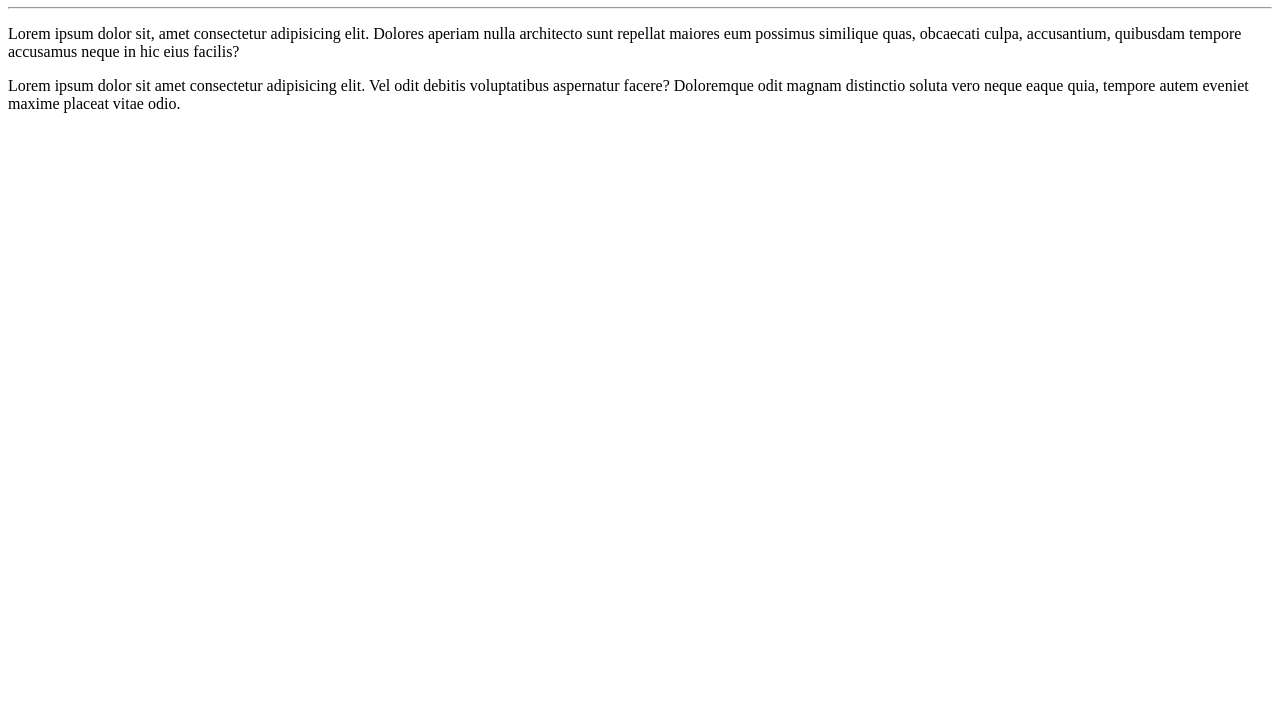
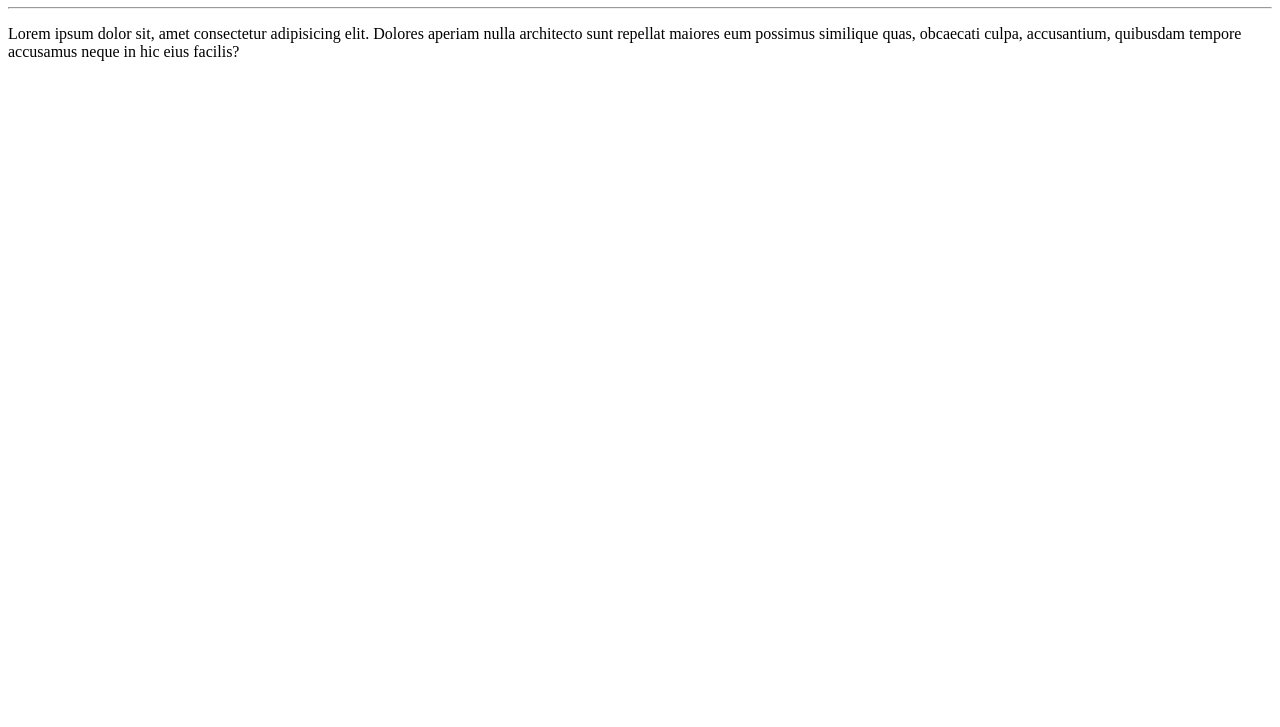
Before and after one commit to devgabize/Ola-Mundo, a plain HTML site: page site-exemplo/index.html in a window 1280 px wide. Shown: the part 73-800 px from the top of the page. Drawn offline with Linux system fonts and the light colour scheme.

Commit message:
Retirei parágrafo para testar terminal!

```diff
--- a/site-exemplo/index.html
+++ b/site-exemplo/index.html
@@ -9,6 +9,5 @@
     <h1>Olá, Mundo!</h1>
     <hr>
     <p>Lorem ipsum dolor sit, amet consectetur adipisicing elit. Dolores aperiam nulla architecto sunt repellat maiores eum possimus similique quas, obcaecati culpa, accusantium, quibusdam tempore accusamus neque in hic eius facilis?</p>
-    <p>Lorem ipsum dolor sit amet consectetur adipisicing elit. Vel odit debitis voluptatibus aspernatur facere? Doloremque odit magnam distinctio soluta vero neque eaque quia, tempore autem eveniet maxime placeat vitae odio.</p>
 </body>
 </html>
```
